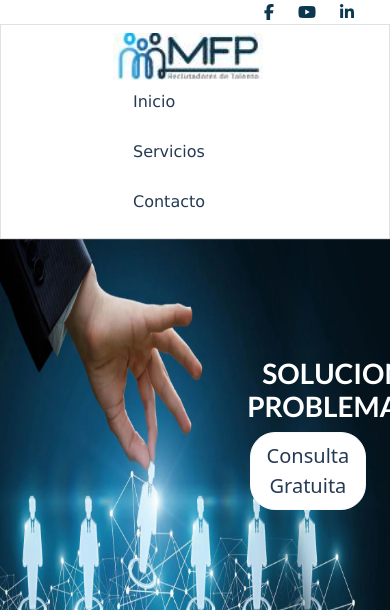
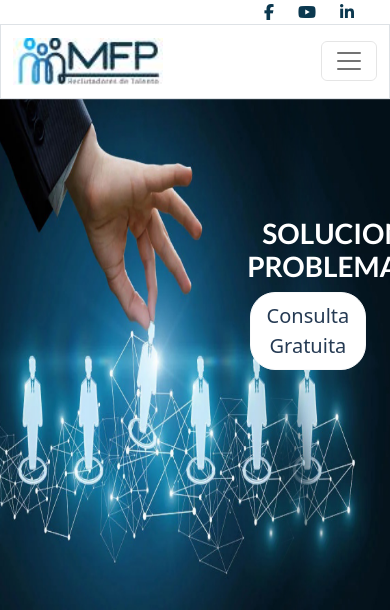
Before and after one commit to MJVProjects/MfpRRHH, a PHP site: page / in a window 390 px wide; the page is wider, and only the part inside the window is pictured. Shown: the top 610 px of that part. Run offline with PHP 8.4, Linux system fonts and the light colour scheme; some libraries are stand-ins or nearby versions.

Commit message:
responsive-header-footer

```diff
--- a/css/header.css
+++ b/css/header.css
@@ -32,3 +32,8 @@
 .nav-pro li a:hover{
     color: #D5DCEA;
 }
+
+.nav-pro{
+  display:flex;
+  margin-left: auto;
+}
--- a/views/footer.html
+++ b/views/footer.html
@@ -3,7 +3,7 @@
 <footer class="text-white titulos" style="background-color:#0B384F;">
   <div class="container-fluid mt-5">
     <div class="row mb-0">
-      <div class="col-3 ms-auto">
+      <div class="col-lg-3 ms-lg-auto col-md-6 col-sm-6 col-8 ms-auto">
         <ul class="list-unstyled mb-0">
           <li class="mb-5 mt-4"><h4>Índice</h4></li>
           <li class="mb-3 textos"><a class="list-group-item h5 hov" href="./index.php"> > Inicio</a></li>
@@ -12,7 +12,7 @@
           <li class="mb-5 textos"><a class="list-group-item h5 hov" href="./contactenos.php"> > Contáctanos</a></li>
         </ul>
       </div>
-      <div class="col-3">
+      <div class="col-lg-3 col-md-6 col-sm-6 col-11 ms-auto mb-5">
         <ul class="list-unstyled mb-0">
           <li class="mb-5 mt-4"><h4>¡Ponte en contacto!</h4></li>
           <li class="fs-6 mb-4"><svg xmlns="http://www.w3.org/2000/svg" width="16" height="16" fill="currentColor" class="bi bi-envelope-fill" viewBox="0 0 16 16">
--- a/views/header.html
+++ b/views/header.html
@@ -20,20 +20,29 @@
           </div>
         </div>
 
-          <nav class="navbar bg-fluid nav-principal border border-top-4">
-            <div class="container-fluid nav-conten ">
+          <nav class="navbar bg-fluid navbar-expand-lg border border-top-4">
+          <!-- <nav class="navbar bg-fluid nav-principal  border border-top-4">  -->
+            <div class="container-fluid navegador">
+              <a class="navbar-brand" href="#">
               <img class="img-fluid" width="150px" src="./img/icono.jpg" alt="">
-              <ul class="nav nav-pro">
+              </a>
+              <button class="navbar-toggler" type="button" data-bs-toggle="collapse" data-bs-target="#navbarNav" aria-controls="navbarNav" aria-expanded="false" aria-label="Toggle navigation">
+                <span class="navbar-toggler-icon"></span>
+              </button>
+              <div class="collapse navbar-collapse" id="navbarNav">
+                <ul class="navbar-nav nav-pro">
+                <!-- <ul class="nav nav-pro"> -->
                   <li class="nav-item ">
-                  <a class=""  href="./index.php">Inicio</a>
+                    <a class="nav-link"  href="./index.php">Inicio</a>
                   </li>
                   <li class="nav-item">
-                  <a class=""  href="./servicios.php">Servicios</a>
+                    <a class="nav-link"  href="./servicios.php">Servicios</a>
                   </li>
                   <li class="nav-item ">
-                  <a class=""  href="./contactenos.php">Contacto</a>
+                    <a class="nav-link"  href="./contactenos.php">Contacto</a>
                   </li>
                 </ul>
               </div>
+            </div>
           </nav>
         <!-- </div> -->
```
Lines whose indentation alone changed are shown as unchanged.
